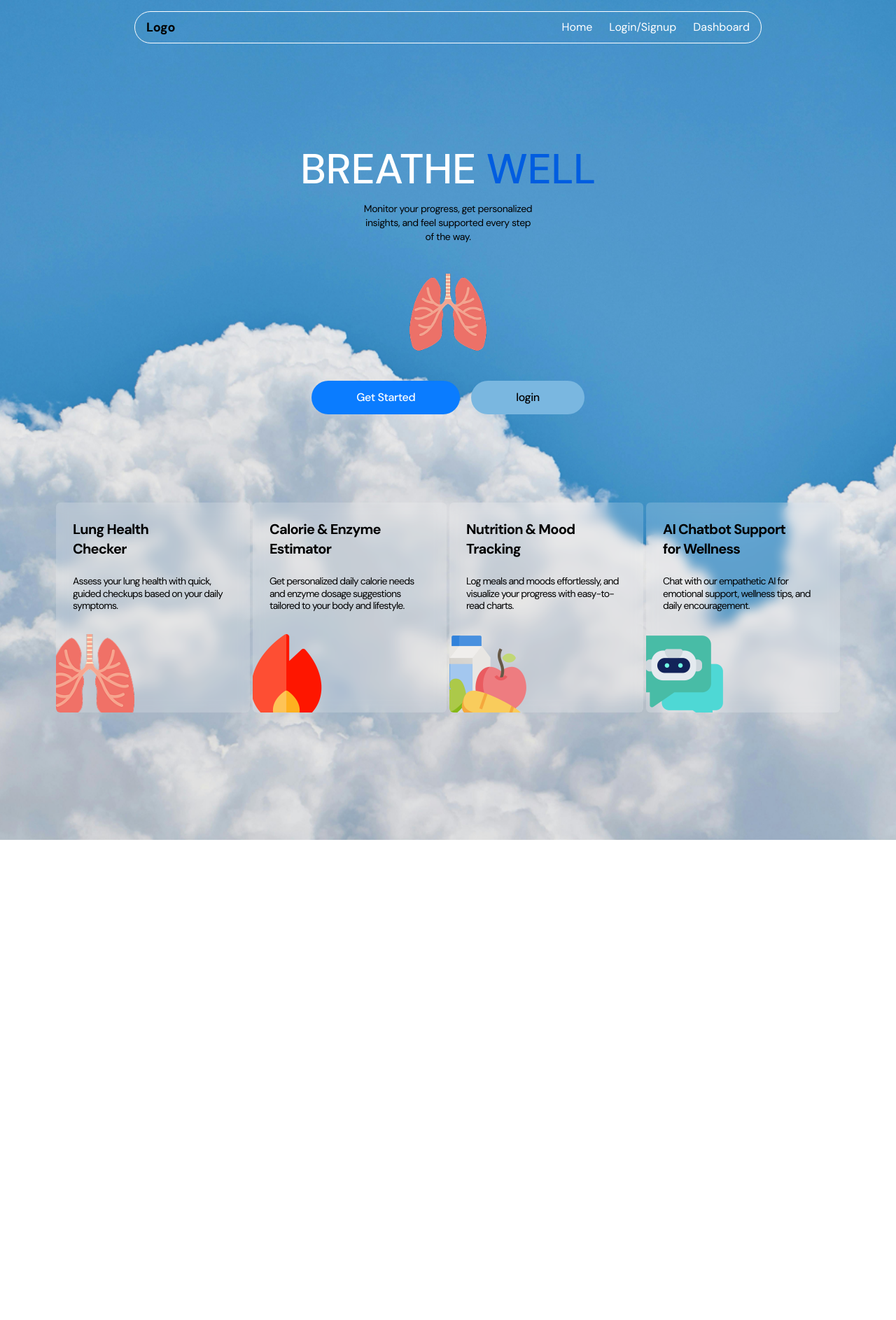
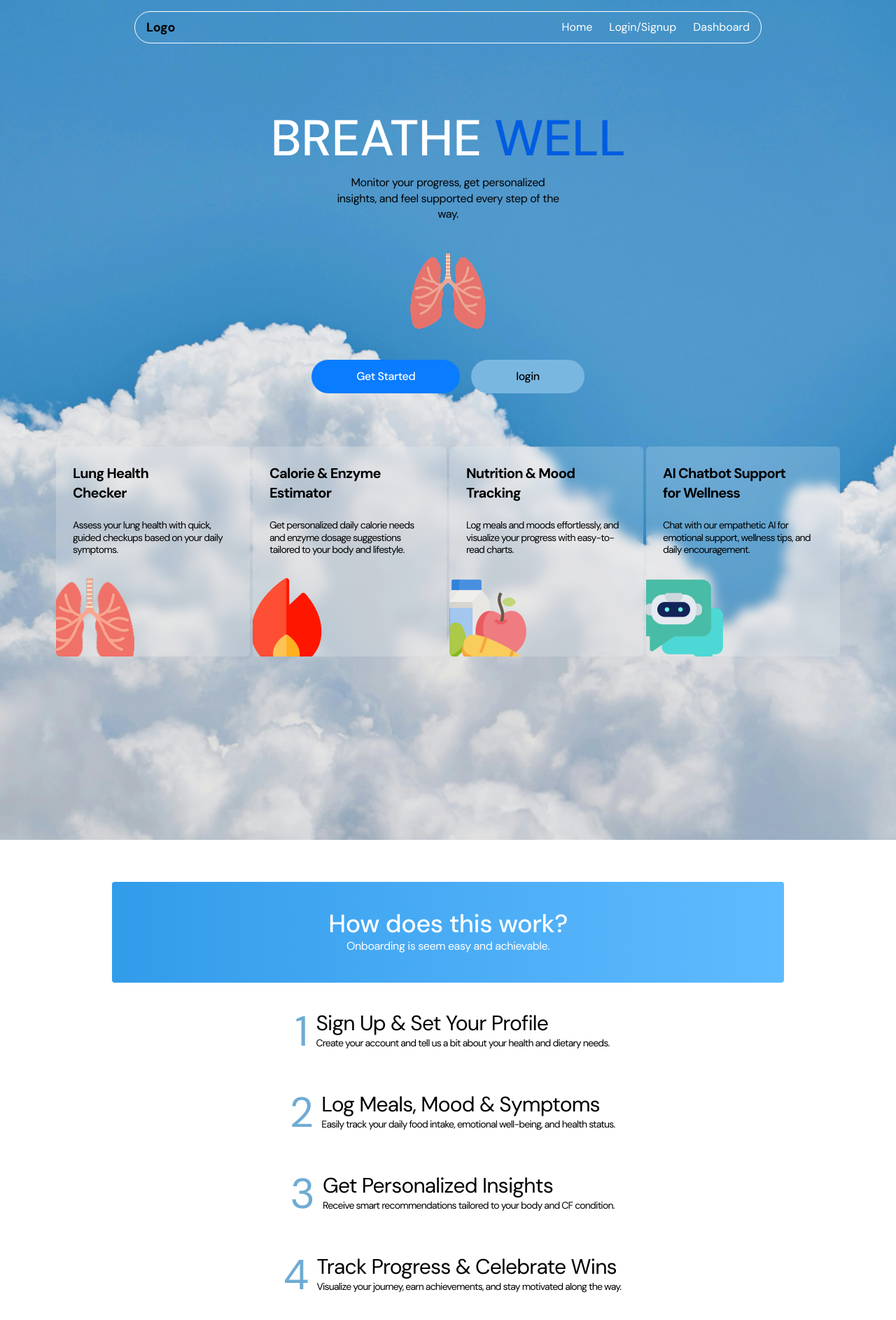
Before and after one commit to CysticFibrosis25/CysticFibrosis, a React (Vite) app in the folder client/: page / in a window 1280 px wide. Shown: the top 1886 px of the page at 70% size. Before the commit the page ends 1200 px from the top, so only its background shows below. Built offline with nearby package versions, Linux system fonts and the light colour scheme.

Commit message:
add how does this component

```diff
--- a/client/src/Components/Features.jsx
+++ b/client/src/Components/Features.jsx
@@ -1,9 +1,14 @@
-import React from "react";
+import { motion } from "framer-motion";
 import { features } from "../constants/features";
 
 const Features = () => {
   return (
-    <div className="py-12">
+    <motion.div
+      className="py-12"
+      initial={{ opacity: 0, y: 10 }}
+      animate={{ opacity: 1, y: 0 }}
+      transition={{ duration: 0.6, delay: 1.2, ease: "easeOut" }}
+    >
       <div className="max-w-6xl mx-auto px-2 sm:px-4 grid grid-cols-2 gap-1 md:grid-cols-4">
         {features.map((feature, idx) => (
           <div
@@ -26,7 +31,7 @@
           </div>
         ))}
       </div>
-    </div>
+    </motion.div>
   );
 };
 
--- /dev/null
+++ b/client/src/Components/Hero.jsx
@@ -0,0 +1,60 @@
+import { motion } from "framer-motion";
+
+const Hero = () => {
+  return (
+    <div>
+      <motion.div
+        className="flex flex-col items-center justify-center h-[65vh] md:h-[50vh] lg:h-[60vh] text-white mt-8 md:mt-12 font-dm-sans tracking-tight"
+        initial={{ opacity: 0, y: 20 }}
+        animate={{ opacity: 1, y: 0 }}
+        transition={{ duration: 1, ease: "easeOut" }}
+      >
+        <motion.div className="my-6 flex flex-col items-center justify-center">
+          <div className="text-4xl md:text-7xl font-medium mb-4 ">
+            BREATHE <span className="text-[#005DE0]">WELL</span>
+          </div>
+          <p
+            className="mb-6 text-sm md:text-[1rem] text-black w-[320px] text-center "
+            transition={{ duration: 1, delay: 0.8, ease: "easeOut" }}
+          >
+            Monitor your progress, get personalized insights, and feel supported
+            every step of the way.
+          </p>
+        </motion.div>
+        <motion.img
+          src="/home/lungs1.png"
+          alt="Hero Image"
+          className="w-[80px] md:w-[100px] mb-6 breathing-animation"
+          initial={{ opacity: 0 }}
+          animate={{ opacity: 1 }}
+          transition={{ duration: 0.8, delay: 0.4, ease: "backOut" }}
+        />
+        <motion.div
+          className="flex flex-col md:flex-row space-y-3 md:space-y-0 md:space-x-4 w-full md:w-auto items-center mt-6"
+          initial={{ opacity: 0, y: 30 }}
+          animate={{ opacity: 1, y: 0 }}
+          transition={{ duration: 1, delay: 0.8, ease: "easeOut" }}
+        >
+          <motion.button
+            className="bg-[#0A7CFF] text-white font-medium py-3 px-8 md:px-16 rounded-full w-4/5 md:w-auto"
+            whileHover={{ scale: 1.05, y: -2 }}
+            whileTap={{ scale: 0.95 }}
+            transition={{ type: "spring", stiffness: 300 }}
+          >
+            Get Started
+          </motion.button>
+          <motion.button
+            className="bg-[#7AB7E0] text-black font-medium py-3 px-8 md:px-16 rounded-full w-4/5 md:w-auto"
+            whileHover={{ scale: 1.05, y: -2 }}
+            whileTap={{ scale: 0.95 }}
+            transition={{ type: "spring", stiffness: 300 }}
+          >
+            login
+          </motion.button>
+        </motion.div>
+      </motion.div>
+    </div>
+  );
+};
+
+export default Hero;
--- /dev/null
+++ b/client/src/Components/Howdoesitwork.jsx
@@ -0,0 +1,35 @@
+import { howdoesthiswork } from "../constants/features";
+import { motion } from "framer-motion";
+
+const Howdoesitwork = () => {
+  return (
+    <motion.div
+      className="flex flex-col items-center justify-center my-15 font-dm-sans"
+      initial={{ opacity: 0, y: 10 }}
+      animate={{ opacity: 1, y: 0 }}
+      transition={{ duration: 0.6, delay: 0.5, ease: "easeOut" }}
+    >
+      <div className="flex flex-col items-center justify-center ">
+        <div className="flex flex-col items-center text-white justify-center p-10  rounded-sm md:w-[75vw] bg-gradient-to-r from-[#319CEA] to-[#5FBBFF] tracking-tight">
+          <p className="text-3xl md:text-4xl font-medium">
+            How does this work?
+          </p>
+          <p>Onboarding is seem easy and achievable.</p>
+        </div>
+        <div className="flex flex-col items-center gap-10 justify-center p-10">
+          {howdoesthiswork.map((step, index) => (
+            <div key={index} className="flex items-start mb-4 tracking-tighter">
+              <div className="text-6xl px-3 text-[#6EABD4]">{index + 1}</div>
+              <div>
+                <p className="text-3xl ">{step.heading}</p>
+                <p className="text-sm">{step.description}</p>
+              </div>
+            </div>
+          ))}
+        </div>
+      </div>
+    </motion.div>
+  );
+};
+
+export default Howdoesitwork;
--- a/client/src/constants/features.js
+++ b/client/src/constants/features.js
@@ -24,3 +24,49 @@
     imageUrl: "/home/chatbot.png",
   },
 ];
+
+export const howdoesthiswork = [
+  {
+    heading: "Sign Up & Set Your Profile",
+    description:
+      "Create your account and tell us a bit about your health and dietary needs.",
+  },
+  {
+    heading: "Log Meals, Mood & Symptoms",
+    description:
+      "Easily track your daily food intake, emotional well-being, and health status.",
+  },
+  {
+    heading: "Get Personalized Insights",
+    description:
+      "Receive smart recommendations tailored to your body and CF condition.",
+  },
+  {
+    heading: "Track Progress & Celebrate Wins",
+    description:
+      "Visualize your journey, earn achievements, and stay motivated along the way.",
+  },
+];
+
+export const healthtips = [
+  {
+    heading: "🫁 Breathe Better",
+    description:
+      "Do daily airway clearance techniques. Avoid smoke, dust, and pollution. Use your nebulizer as prescribed. Practice deep breathing or light cardio.",
+  },
+  {
+    heading: "🍽️ Fuel Your Body Right",
+    description:
+      "Eat high-calorie, high-fat meals.Take enzyme pills with every meal/snack.Include vitamins A, D, E, K in your diet.Stay well-hydrated all day.",
+  },
+  {
+    heading: "💊 Stay on Track with Care",
+    description:
+      "Follow your medication and therapy schedule.Visit your CF care team regularly.Keep devices clean and stored properly.Set reminders for meds and checkups.",
+  },
+  {
+    heading: "🧴 Stay Germ-Free",
+    description:
+      "Wash hands frequently.Clean respiratory equipment daily.Avoid close contact with other CF patients.Wear a mask when needed.",
+  },
+];
--- a/client/src/pages/Home.jsx
+++ b/client/src/pages/Home.jsx
@@ -1,6 +1,8 @@
 import { motion } from "framer-motion";
 import Navbar from "../Components/Navbar";
 import Features from "../Components/Features";
+import Hero from "../Components/Hero";
+import Howdoesitwork from "../Components/Howdoesitwork";
 
 const Home = () => {
   return (
@@ -12,64 +14,10 @@
       />
       <div className="absolute top-0 left-0 w-full z-10">
         <Navbar />
-        <motion.div
-          className="flex flex-col items-center justify-center h-[65vh] md:h-[60vh] lg:h-[70vh] text-white mt-8 md:mt-12 font-dm-sans tracking-tight"
-          initial={{ opacity: 0, y: 20 }}
-          animate={{ opacity: 1, y: 0 }}
-          transition={{ duration: 1, ease: "easeOut" }}
-        >
-          <motion.div className="my-6 flex flex-col items-center justify-center">
-            <div className="text-4xl md:text-6xl font-medium mb-4 ">
-              BREATHE <span className="text-[#005DE0]">WELL</span>
-            </div>
-            <p
-              className="mb-6 text-sm md:text-sm text-black w-[250px] text-center "
-              transition={{ duration: 1, delay: 0.8, ease: "easeOut" }}
-            >
-              Monitor your progress, get personalized insights, and feel
-              supported every step of the way.
-            </p>
-          </motion.div>
-          <motion.img
-            src="/home/lungs1.png"
-            alt="Hero Image"
-            className="w-[80px] md:w-[100px] mb-6 breathing-animation"
-            initial={{ opacity: 0 }}
-            animate={{ opacity: 1 }}
-            transition={{ duration: 0.8, delay: 0.4, ease: "backOut" }}
-          />
-          <motion.div
-            className="flex flex-col md:flex-row space-y-3 md:space-y-0 md:space-x-4 w-full md:w-auto items-center mt-6"
-            initial={{ opacity: 0, y: 30 }}
-            animate={{ opacity: 1, y: 0 }}
-            transition={{ duration: 1, delay: 0.8, ease: "easeOut" }}
-          >
-            <motion.button
-              className="bg-[#0A7CFF] text-white font-medium py-3 px-8 md:px-16 rounded-full w-4/5 md:w-auto"
-              whileHover={{ scale: 1.05, y: -2 }}
-              whileTap={{ scale: 0.95 }}
-              transition={{ type: "spring", stiffness: 300 }}
-            >
-              Get Started
-            </motion.button>
-            <motion.button
-              className="bg-[#7AB7E0] text-black font-medium py-3 px-8 md:px-16 rounded-full w-4/5 md:w-auto"
-              whileHover={{ scale: 1.05, y: -2 }}
-              whileTap={{ scale: 0.95 }}
-              transition={{ type: "spring", stiffness: 300 }}
-            >
-              login
-            </motion.button>
-          </motion.div>
-        </motion.div>
-        <motion.div
-          initial={{ opacity: 0, y: 10 }}
-          animate={{ opacity: 1, y: 0 }}
-          transition={{ duration: 0.6, delay: 1.2, ease: "easeOut" }}
-        >
-          <Features />
-        </motion.div>
+        <Hero />
+        <Features />
       </div>
+      <Howdoesitwork />
     </div>
   );
 };
```
